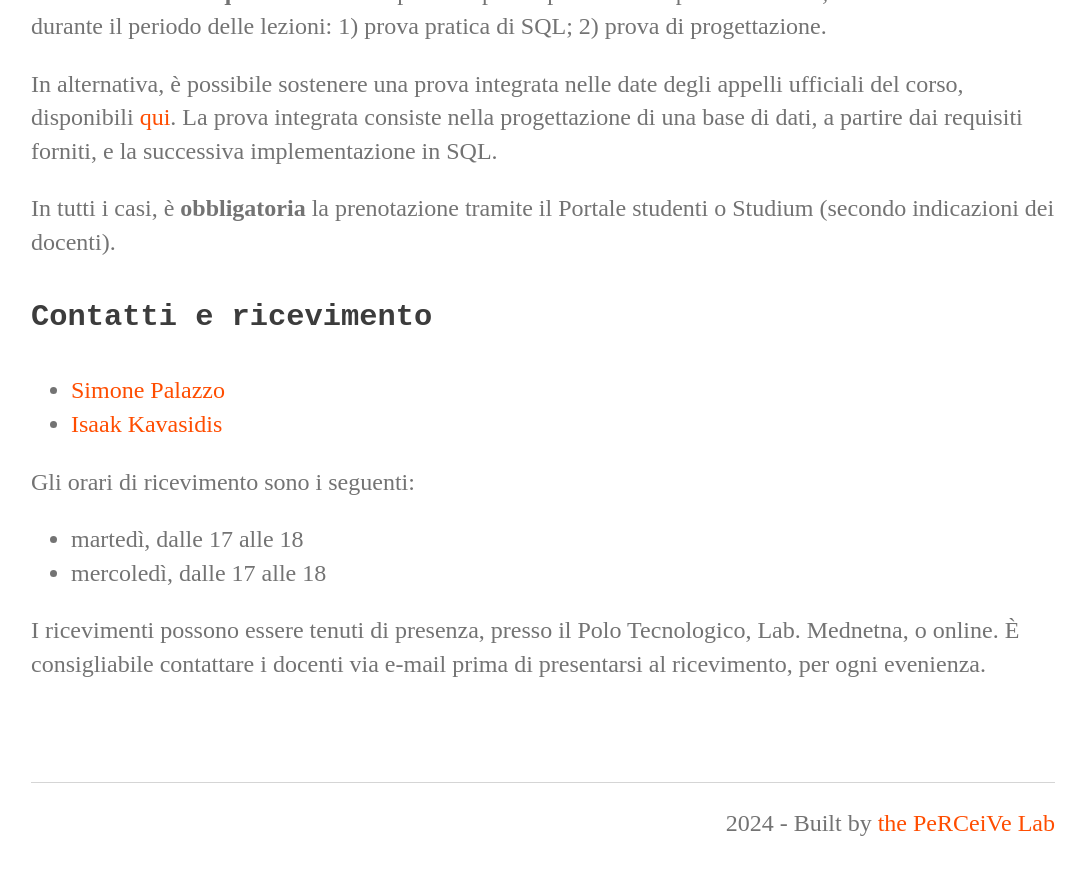
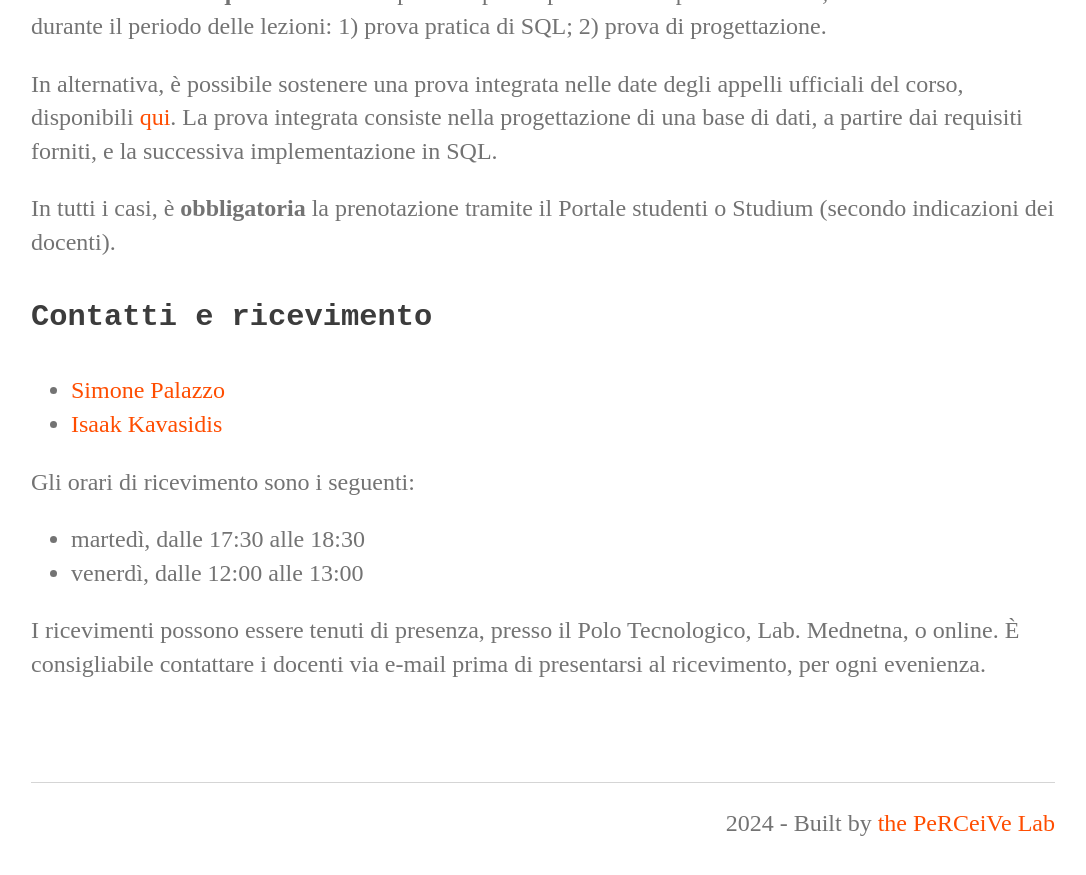
Before and after one commit to perceivelab/db-fo-24, a Jekyll site: the page built from index.md, in a window 1280 px wide and 900 px high, scrolled down 3171 px. Shown: the top 875 px of the window, without its empty margins (97-1183 px from the left). Built offline with Jekyll 4.4.1, drawn with Linux system fonts in a browser that asks for light colours.

Commit message:
Aggiornato ricevimento

```diff
--- a/index.md
+++ b/index.md
@@ -64,8 +64,8 @@ In tutti i casi, è **obbligatoria** la prenotazione tramite il Portale studenti
 - [Isaak Kavasidis](mailto:kavasidis@dieei.unict.it)
 
 Gli orari di ricevimento sono i seguenti:
-- martedì, dalle 17 alle 18
-- mercoledì, dalle 17 alle 18
+- martedì, dalle 17:30 alle 18:30
+- venerdì, dalle 12:00 alle 13:00
 
 I ricevimenti possono essere tenuti di presenza, presso il Polo Tecnologico, Lab. Mednetna, o online.
 È consigliabile contattare i docenti via e-mail prima di presentarsi al ricevimento, per ogni evenienza.
```
